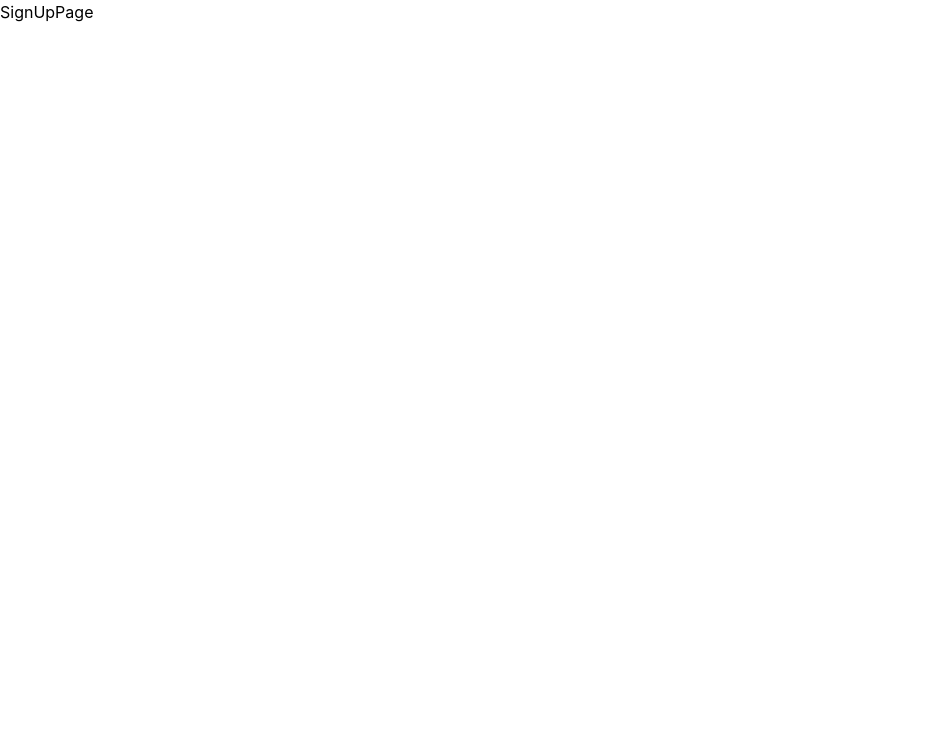
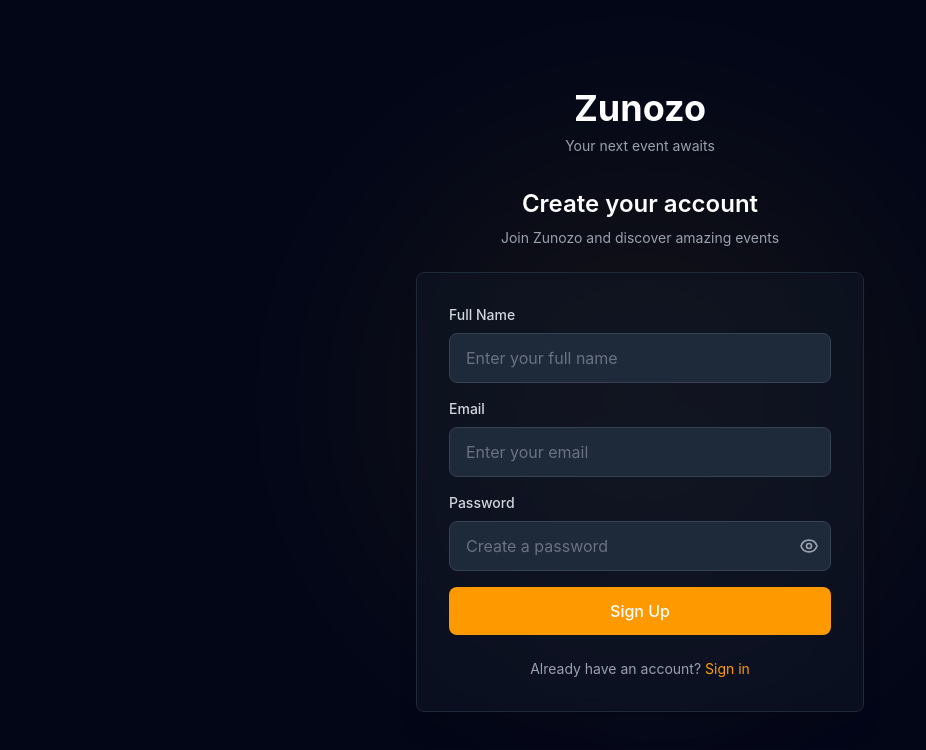
Before and after one commit to aarjav316-cloud/zunozo-frontend, a React app: page /signup in a window 1280 px wide. Shown: the top 750 px of the page, without its empty margins (0-926 px from the left). Built offline with nearby package versions, Linux system fonts and the light colour scheme; the HTML template or start-up script is replaced by a standard one.

Commit message:
signup page cors issue fixed

```diff
--- a/src/components/auth/AuthLayout.jsx
+++ b/src/components/auth/AuthLayout.jsx
@@ -1,9 +1,36 @@
-import React from 'react'
+import React from "react";
+import RadialGlowBackground from "../ui/RadialGlowBackground";
 
-function AuthLayout() {
+const AuthLayout = ({ title, subtitle, children }) => {
   return (
-    <div>AuthLayout</div>
-  )
-}
+    <RadialGlowBackground>
+      <div className="flex min-h-screen flex-col items-center justify-center px-4 py-12">
+        {/* Branding */}
+        <div className="mb-8 text-center">
+          <h1 className="text-4xl font-bold text-white mb-2">Zunozo</h1>
+          <p className="text-sm text-gray-400">Your next event awaits</p>
+        </div>
 
-export default AuthLayout
+        {/* Auth Content */}
+        <div className="w-full max-w-md">
+          {/* Title and Subtitle */}
+          {(title || subtitle) && (
+            <div className="mb-6 text-center">
+              {title && (
+                <h2 className="text-2xl font-semibold text-white mb-2">
+                  {title}
+                </h2>
+              )}
+              {subtitle && <p className="text-sm text-gray-400">{subtitle}</p>}
+            </div>
+          )}
+
+          {/* Children (forms, cards, etc.) */}
+          {children}
+        </div>
+      </div>
+    </RadialGlowBackground>
+  );
+};
+
+export default AuthLayout;
--- a/src/components/ui/AuthCard.jsx
+++ b/src/components/ui/AuthCard.jsx
@@ -1,9 +1,11 @@
-import React from 'react'
+import React from "react";
 
-function AuthCard() {
+const AuthCard = ({ children }) => {
   return (
-    <div>AuthCard</div>
-  )
-}
+    <div className="w-full bg-gray-900/50 backdrop-blur-sm border border-gray-800 rounded-lg p-8 shadow-xl">
+      {children}
+    </div>
+  );
+};
 
-export default AuthCard
+export default AuthCard;
--- a/src/components/ui/Button.jsx
+++ b/src/components/ui/Button.jsx
@@ -1,9 +1,35 @@
-import React from 'react'
+import React from "react";
 
-function Button() {
+const Button = ({
+  children,
+  type = "button",
+  onClick,
+  disabled = false,
+  variant = "primary",
+  fullWidth = false,
+}) => {
+  const baseStyles =
+    "px-6 py-3 rounded-lg font-medium transition focus:outline-none focus:ring-2 focus:ring-offset-2 focus:ring-offset-gray-900 disabled:opacity-50 disabled:cursor-not-allowed";
+
+  const variants = {
+    primary: "bg-amber-500 text-white hover:bg-amber-600 focus:ring-amber-500",
+    secondary: "bg-gray-700 text-white hover:bg-gray-600 focus:ring-gray-500",
+    outline:
+      "border border-gray-700 text-white hover:bg-gray-800 focus:ring-gray-500",
+  };
+
+  const widthStyles = fullWidth ? "w-full" : "";
+
   return (
-    <div>Button</div>
-  )
-}
+    <button
+      type={type}
+      onClick={onClick}
+      disabled={disabled}
+      className={`${baseStyles} ${variants[variant]} ${widthStyles}`}
+    >
+      {children}
+    </button>
+  );
+};
 
-export default Button
+export default Button;
--- a/src/components/ui/Input.jsx
+++ b/src/components/ui/Input.jsx
@@ -1,9 +1,37 @@
-import React from 'react'
+import React from "react";
 
-function Input() {
+const Input = ({
+  label,
+  type = "text",
+  id,
+  name,
+  value,
+  onChange,
+  placeholder,
+  required = false,
+}) => {
   return (
-    <div>Input</div>
-  )
-}
+    <div className="mb-4">
+      {label && (
+        <label
+          htmlFor={id}
+          className="block text-sm font-medium text-gray-300 mb-2"
+        >
+          {label}
+        </label>
+      )}
+      <input
+        type={type}
+        id={id}
+        name={name}
+        value={value}
+        onChange={onChange}
+        placeholder={placeholder}
+        required={required}
+        className="w-full px-4 py-3 bg-gray-800 border border-gray-700 rounded-lg text-white placeholder-gray-500 focus:outline-none focus:ring-2 focus:ring-amber-500 focus:border-transparent transition"
+      />
+    </div>
+  );
+};
 
-export default Input
+export default Input;
--- a/src/components/ui/PasswordInput.jsx
+++ b/src/components/ui/PasswordInput.jsx
@@ -1,9 +1,81 @@
-import React from 'react'
+import React, { useState } from "react";
 
-function PasswordInput() {
+const PasswordInput = ({
+  label,
+  id,
+  name,
+  value,
+  onChange,
+  placeholder,
+  required = false,
+}) => {
+  const [showPassword, setShowPassword] = useState(false);
+
   return (
-    <div>PasswordInput</div>
-  )
-}
+    <div className="mb-4">
+      {label && (
+        <label
+          htmlFor={id}
+          className="block text-sm font-medium text-gray-300 mb-2"
+        >
+          {label}
+        </label>
+      )}
+      <div className="relative">
+        <input
+          type={showPassword ? "text" : "password"}
+          id={id}
+          name={name}
+          value={value}
+          onChange={onChange}
+          placeholder={placeholder}
+          required={required}
+          className="w-full px-4 py-3 bg-gray-800 border border-gray-700 rounded-lg text-white placeholder-gray-500 focus:outline-none focus:ring-2 focus:ring-amber-500 focus:border-transparent transition"
+        />
+        <button
+          type="button"
+          onClick={() => setShowPassword(!showPassword)}
+          className="absolute right-3 top-1/2 -translate-y-1/2 text-gray-400 hover:text-gray-300 transition"
+        >
+          {showPassword ? (
+            <svg
+              className="w-5 h-5"
+              fill="none"
+              stroke="currentColor"
+              viewBox="0 0 24 24"
+            >
+              <path
+                strokeLinecap="round"
+                strokeLinejoin="round"
+                strokeWidth={2}
+                d="M13.875 18.825A10.05 10.05 0 0112 19c-4.478 0-8.268-2.943-9.543-7a9.97 9.97 0 011.563-3.029m5.858.908a3 3 0 114.243 4.243M9.878 9.878l4.242 4.242M9.88 9.88l-3.29-3.29m7.532 7.532l3.29 3.29M3 3l3.59 3.59m0 0A9.953 9.953 0 0112 5c4.478 0 8.268 2.943 9.543 7a10.025 10.025 0 01-4.132 5.411m0 0L21 21"
+              />
+            </svg>
+          ) : (
+            <svg
+              className="w-5 h-5"
+              fill="none"
+              stroke="currentColor"
+              viewBox="0 0 24 24"
+            >
+              <path
+                strokeLinecap="round"
+                strokeLinejoin="round"
+                strokeWidth={2}
+                d="M15 12a3 3 0 11-6 0 3 3 0 016 0z"
+              />
+              <path
+                strokeLinecap="round"
+                strokeLinejoin="round"
+                strokeWidth={2}
+                d="M2.458 12C3.732 7.943 7.523 5 12 5c4.478 0 8.268 2.943 9.542 7-1.274 4.057-5.064 7-9.542 7-4.477 0-8.268-2.943-9.542-7z"
+              />
+            </svg>
+          )}
+        </button>
+      </div>
+    </div>
+  );
+};
 
-export default PasswordInput
+export default PasswordInput;
--- /dev/null
+++ b/src/components/ui/RadialGlowBackground.jsx
@@ -0,0 +1,30 @@
+import React from "react";
+
+const RadialGlowBackground = ({ children }) => {
+  return (
+    <div className="relative min-h-screen w-full overflow-hidden bg-[#020617]">
+      {/* Amber/golden radial glow - top center */}
+      <div
+        className="absolute top-0 left-1/2 -translate-x-1/2 w-[800px] h-[800px] rounded-full opacity-20 blur-3xl"
+        style={{
+          background:
+            "radial-gradient(circle, rgba(251, 191, 36, 0.4) 0%, transparent 70%)",
+        }}
+      />
+
+      {/* Blue/purple subtle glow - adds depth */}
+      <div
+        className="absolute top-1/3 right-1/4 w-[600px] h-[600px] rounded-full opacity-10 blur-3xl"
+        style={{
+          background:
+            "radial-gradient(circle, rgba(139, 92, 246, 0.3) 0%, transparent 70%)",
+        }}
+      />
+
+      {/* Content layer */}
+      <div className="relative z-10">{children}</div>
+    </div>
+  );
+};
+
+export default RadialGlowBackground;
--- a/src/pages/auth/SignUpPage.jsx
+++ b/src/pages/auth/SignUpPage.jsx
@@ -1,9 +1,103 @@
-import React from 'react'
+import React, { useState } from "react";
+import { useNavigate, Link } from "react-router-dom";
+import AuthLayout from "../../components/auth/AuthLayout";
+import AuthCard from "../../components/ui/AuthCard";
+import Input from "../../components/ui/Input";
+import PasswordInput from "../../components/ui/PasswordInput";
+import Button from "../../components/ui/Button";
+import { signupUser } from "../../api/authApi";
 
 function SignUpPage() {
+  const navigate = useNavigate();
+  const [name, setName] = useState("");
+  const [email, setEmail] = useState("");
+  const [password, setPassword] = useState("");
+  const [loading, setLoading] = useState(false);
+  const [error, setError] = useState("");
+
+  const handleSubmit = async (e) => {
+    e.preventDefault();
+    setError("");
+
+    if (!name || !email || !password) {
+      setError("All fields are required");
+      return;
+    }
+
+    setLoading(true);
+
+    try {
+      await signupUser({ name, email, password });
+      navigate(`/verify-otp?email=${encodeURIComponent(email)}`);
+    } catch (err) {
+      setError(err.message || "Signup failed");
+    } finally {
+      setLoading(false);
+    }
+  };
+
   return (
-    <div>SignUpPage</div>
-  )
+    <AuthLayout
+      title="Create your account"
+      subtitle="Join Zunozo and discover amazing events"
+    >
+      <AuthCard>
+        <form onSubmit={handleSubmit}>
+          {error && (
+            <div className="mb-4 p-3 bg-red-500/10 border border-red-500/50 rounded-lg text-red-400 text-sm">
+              {error}
+            </div>
+          )}
+
+          <Input
+            label="Full Name"
+            type="text"
+            id="name"
+            name="name"
+            value={name}
+            onChange={(e) => setName(e.target.value)}
+            placeholder="Enter your full name"
+            required
+          />
+
+          <Input
+            label="Email"
+            type="email"
+            id="email"
+            name="email"
+            value={email}
+            onChange={(e) => setEmail(e.target.value)}
+            placeholder="Enter your email"
+            required
+          />
+
+          <PasswordInput
+            label="Password"
+            id="password"
+            name="password"
+            value={password}
+            onChange={(e) => setPassword(e.target.value)}
+            placeholder="Create a password"
+            required
+          />
+
+          <Button type="submit" disabled={loading} fullWidth>
+            {loading ? "Creating account..." : "Sign Up"}
+          </Button>
+        </form>
+
+        <div className="mt-6 text-center text-sm text-gray-400">
+          Already have an account?{" "}
+          <Link
+            to="/signin"
+            className="text-amber-500 hover:text-amber-400 transition"
+          >
+            Sign in
+          </Link>
+        </div>
+      </AuthCard>
+    </AuthLayout>
+  );
 }
 
-export default SignUpPage
+export default SignUpPage;
```
